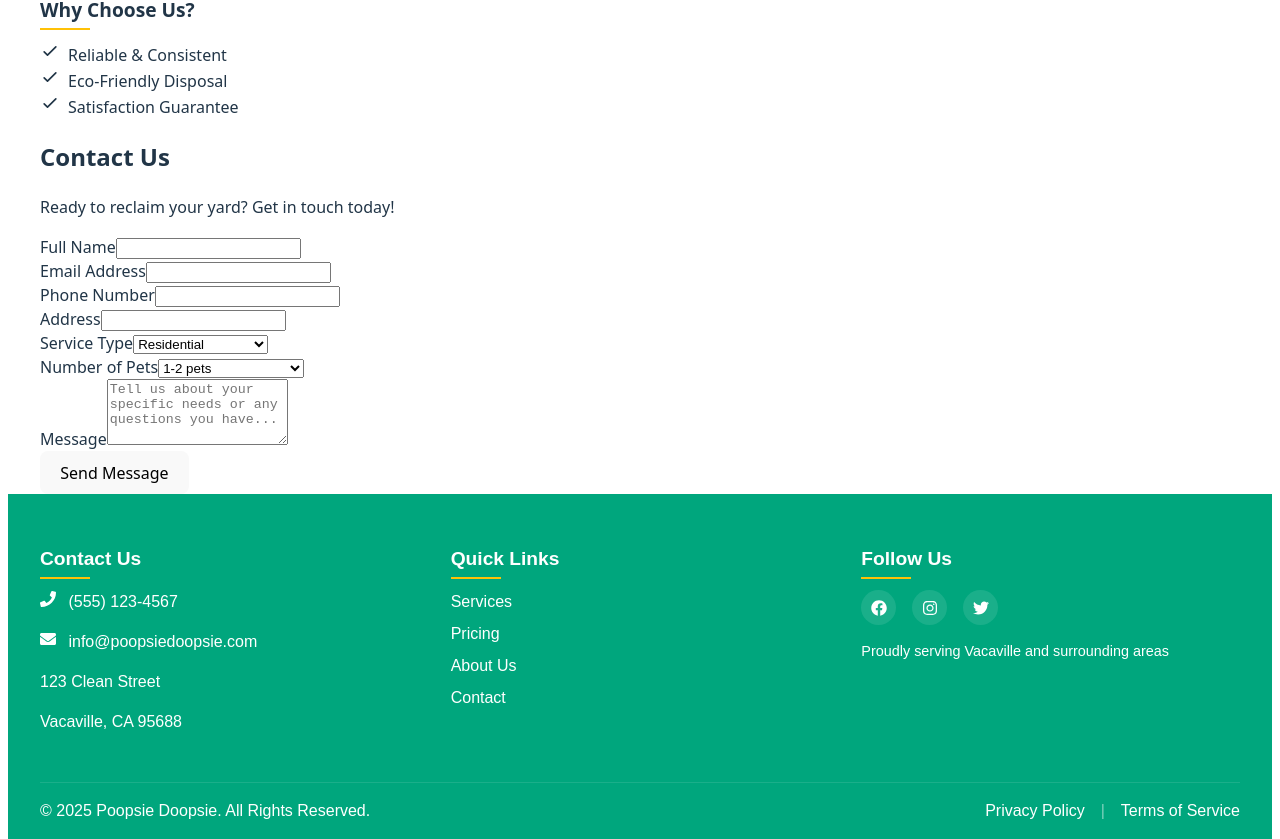
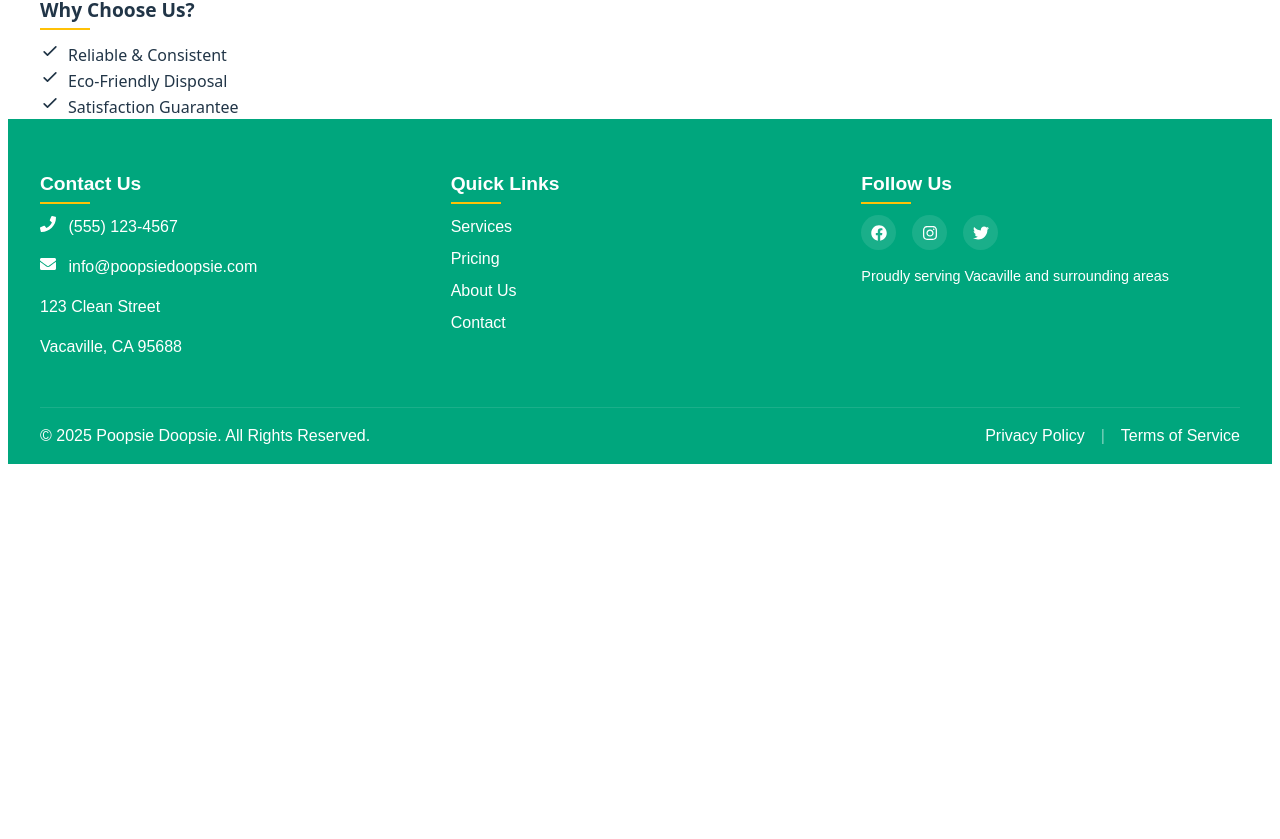
Before and after one commit to lelisiario/PoopsieDoopsie, a React (Vite) app: page / in a window 1280 px wide. Shown: the part 1775-2614 px from the top of the page. After the commit the page ends 2239 px from the top, so only its background shows below. Built offline with nearby package versions, Linux system fonts and the light colour scheme.

Commit message:
modified App.tsx

```diff
--- a/src/App.tsx
+++ b/src/App.tsx
@@ -1,5 +1,5 @@
-
 import './App.css';
+import { BrowserRouter, Routes, Route } from 'react-router-dom';
 import Navbar from './Components/Navbar';
 import Hero from './Components/Hero';
 import Services from './Components/Services';
@@ -8,17 +8,30 @@
 import Footer from './Components/Footer';
 // import Testimonials from './Components/Testimonials';
 
-function App() {
+function HomePage() {
   return (
-    <div className="app">
-      <Navbar />
+    <>
       <Hero />
       <Services />
       <About />
       {/* <Testimonials /> */}
-      <ContactForm />
-      <Footer />
-    </div>
+    </>
+  );
+}
+
+function App() {
+  return (
+    <BrowserRouter>
+      <div className="app">
+        <Navbar />
+        <Routes>
+          <Route path="/" element={<HomePage />} />
+          <Route path="/contact" element={<ContactForm />} />
+          {/* You can add more routes later for other pages */}
+        </Routes>
+        <Footer />
+      </div>
+    </BrowserRouter>
   );
 }
 
```
